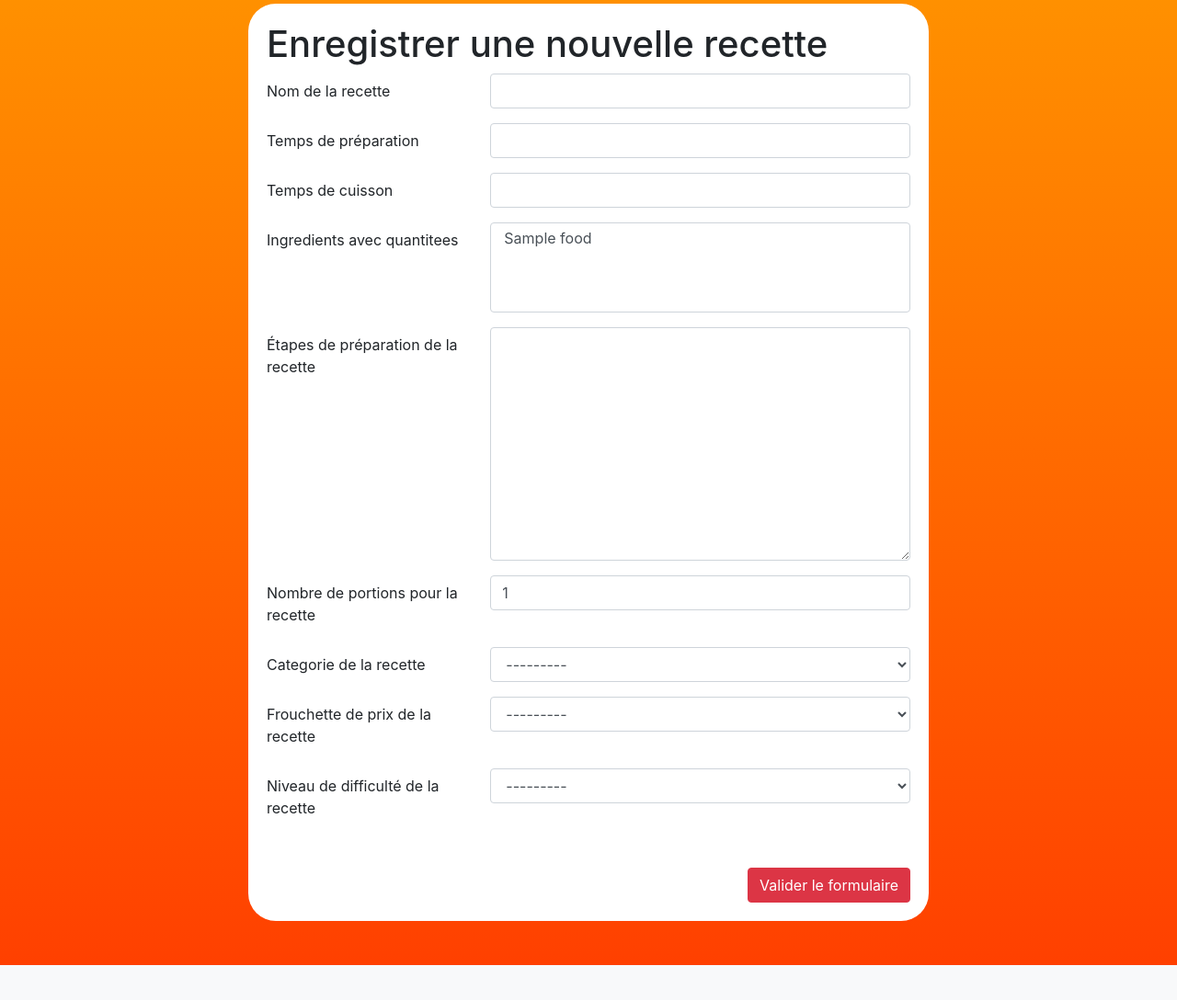
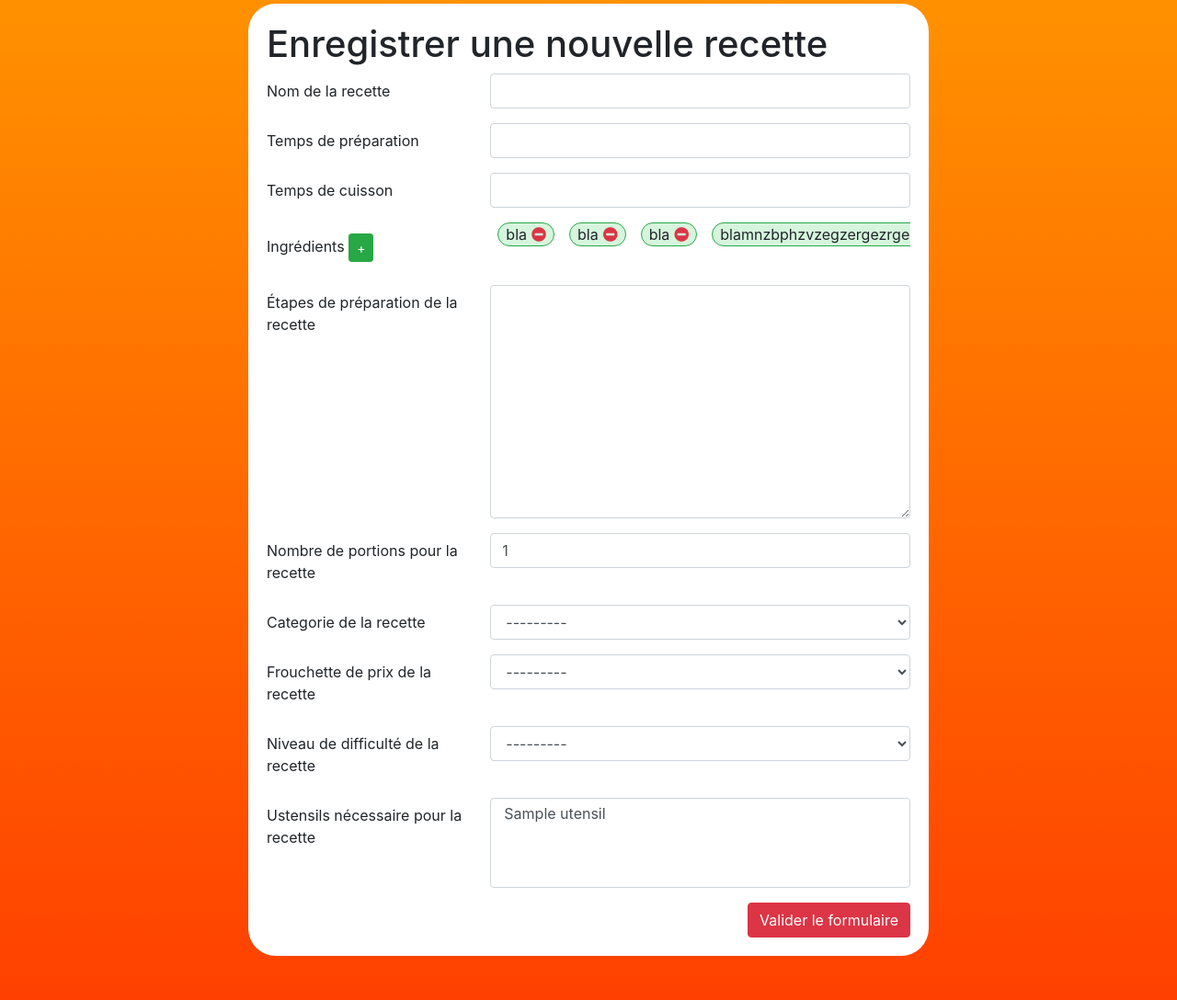
Before and after one commit to riderflo85/feedeasyform, a Django app: page /planning/new_recipe/ in a window 1280 px wide. Shown: the part 612-1700 px from the top of the page at 92% size. Before the commit the page ends 1662 px from the top, so only its background shows below. Run offline with Django 3.2, Linux system fonts and the light colour scheme; a user stored in the database is signed in; tables that the repository leaves empty hold one stand-in row (values such as "Sample post"); some libraries are stand-ins or nearby versions.

Commit message:
Updated the new register recipe form

```diff
--- a/planning/forms.py
+++ b/planning/forms.py
@@ -35,7 +35,7 @@ class RecipeForm(ModelForm):
             'cooking_time',
             'step',
             'portion',
-            'food',
+            # 'food',
             'categorie',
             'price_scale',
             'level',
--- a/planning/templates/planning/new_recipe.html
+++ b/planning/templates/planning/new_recipe.html
@@ -1,4 +1,5 @@
 {% extends 'planning/base.html' %}
+{% load static %}
 {% block form %}
 <section class="my-5">
     <div class="container-fluid h-100">
@@ -76,9 +77,29 @@
                                         </div>
                                     </div>
                                     <div class="form-group row">
-                                        <label class="col-sm-4 col-form-label">{{ form_recipe.food.label }}</label>
-                                        <div class="col-sm-8">
-                                            {{ form_recipe.food }}
+                                        <div class="col-sm-4 col-form-label">
+                                            <label class="col-form-label">Ingrédients</label>
+                                            <button type="button" class="btn btn-success btn-sm" data-toggle="modal" data-target="#searchFoodModal">+</button>
+                                        </div>
+                                        <div class="col-sm-8" id="contentFoodsCol">
+                                            <div class="d-flex food-col">
+                                                <div class="d-flex mx-2 food-div">
+                                                    <p class="m-0">bla</p>
+                                                    <i class="fas fa-minus-circle trash-food"></i>
+                                                </div>
+                                                <div class="d-flex mx-2 food-div">
+                                                    <p class="m-0">bla</p>
+                                                    <i class="fas fa-minus-circle trash-food"></i>
+                                                </div>
+                                                <div class="d-flex mx-2 food-div">
+                                                    <p class="m-0">bla</p>
+                                                    <i class="fas fa-minus-circle trash-food"></i>
+                                                </div>
+                                                <div class="d-flex mx-2 food-div">
+                                                    <p class="m-0">blamnzbphzvzegzergezrgergaergerzhrbqz</p>
+                                                    <i class="fas fa-minus-circle trash-food"></i>
+                                                </div>
+                                            </div>
                                         </div>
                                     </div>
                                     <div class="form-group row">
@@ -112,9 +133,9 @@
                                         </div>
                                     </div>
                                     <div class="form-group row">
-                                        <label class="col-sm-4 col-form-label">{{ form_recipe.utensil.label }}</label>
+                                        <label class="col-sm-4 col-form-label">{{ form_recipe.utensils.label }}</label>
                                         <div class="col-sm-8">
-                                            {{ form_recipe.utensil }}
+                                            {{ form_recipe.utensils }}
                                         </div>
                                     </div>
                                     {{ form_recipe.identifiant }}
@@ -122,6 +143,11 @@
                                         <button class="btn btn-danger float-right" type="submit">Valider le formulaire</button>
                                     </div>
                                 </form>
+                                <div class="d-none" id="allFoods">
+                                    {% for food in foods %}
+                                    <p data-name="{{ food.name }}" data-id="{{ food.pk }}"></p>
+                                    {% endfor %}
+                                </div>
                             </div>
                         </div><!-- .login-forms -->
                     </div><!-- end .d-flex flex-sm-column... -->
@@ -129,13 +155,39 @@
             </div><!-- end .col-12 col-lg-12... -->
         </div><!-- end .row -->
     </div><!-- end .container-fluid -->
+    <!-- Modal search food -->
+    <div class="modal fade" id="searchFoodModal" tabindex="-1" aria-labelledby="searchFoodModalLabel" aria-hidden="true">
+        <div class="modal-dialog">
+            <div class="modal-content">
+                <div class="modal-header">
+                    <h5 class="modal-title" id="searchFoodModal">Recherche d'ingrédients</h5>
+                    <button type="button" class="close" data-dismiss="modal" aria-label="Close">
+                        <span aria-hidden="true">&times;</span>
+                    </button>
+                </div>
+                <div class="modal-body">
+                    <div class="input-group">
+                        <div class="input-group-prepend">
+                            <span class="input-group-text" id="searchFood">
+                                <i class="fas fa-search-plus"></i>
+                            </span>
+                        </div>
+                        <input type="text" class="form-control" placeholder="Chercher un aliment" aria-label="SearchFood" aria-describedby="searchFood" id="searchInput">
+                    </div>
+                    <div class="display-result" id="searchResult">
+
+                    </div>
+                </div>
+                <div class="modal-footer">
+                    <button type="button" class="btn btn-secondary" data-dismiss="modal">Annuler</button>
+                    <button type="button" class="btn btn-success">Validé la recherche</button>
+                </div>
+            </div>
+        </div>
+    </div>
 </section>
 {% endblock form %}
 
 {% block script %}
-<script>
-    $("input").addClass('form-control');
-    $("textarea").addClass('form-control');
-    $("select").addClass('form-control');
-</script>
+<script src="{% static 'user/js/script.js' %}"></script>
 {% endblock script %}
--- a/planning/views.py
+++ b/planning/views.py
@@ -15,7 +15,8 @@ def create_recipe(request):
         if request.POST['identifiant'] == 'recipe':
             form = RecipeForm(request.POST)
             if form.is_valid():
-                form.save()
+                print(form.cleaned_data)
+                # form.save()
                 return redirect(reverse('planning:new_recipe'))
         elif request.POST['identifiant'] == 'categorie_recipe':
             form = CategorieRecipeForm(request.POST)
@@ -41,6 +42,7 @@ def create_recipe(request):
             'form_recipe': form_recipe,
             'form_categ': form_categorie,
             'form_uten': form_utensil,
+            'foods': Food.objects.all()
         }
         return render(request, 'planning/new_recipe.html', context)
 
--- a/user/static/user/css/style.css
+++ b/user/static/user/css/style.css
@@ -44,3 +44,23 @@ hr {
 .scrollable {
     overflow: auto;
 }
+
+.food-col {
+    justify-content: space-between;
+    overflow-x: overlay;
+}
+
+.food-div {
+    align-items: center;
+    border: 1.5px solid #28a745;
+    border-radius: 20px;
+    padding-left: 1vh;
+    padding-right: 1vh;
+    background-color: #d6f5dd;
+}
+
+.trash-food {
+    color: #dc3545;
+    margin-left: 5px;
+    cursor: pointer;
+}
--- a/user/static/user/js/script.js
+++ b/user/static/user/js/script.js
@@ -0,0 +1,39 @@
+function addClassStyle() {
+    $("input").addClass('form-control');
+    $("textarea").addClass('form-control');
+    $("select").addClass('form-control');
+}
+
+
+function searchFood() {
+    const foodsBalise = $("#allFoods").children();
+    const inputSearch = $("#searchInput"); // Pour récupérer la valeur de l'input faire => inputSearch.val()
+    let foods = [];
+
+    for (const food of foodsBalise) {
+        const data = {
+            name: $(food).data('name'),
+            id: $(food).data('id')
+        };
+        foods.push(data);
+    }
+
+    inputSearch.keyup(() => {
+        if (inputSearch.val().length >= 3) {
+            console.log(inputSearch.val());
+        }
+    });
+
+    inputSearch.blur(() => {
+        inputSearch.val("");
+    });
+
+    return foods;
+}
+
+
+$(document).ready(() => {
+    addClassStyle();
+
+    searchFood();
+});
```
